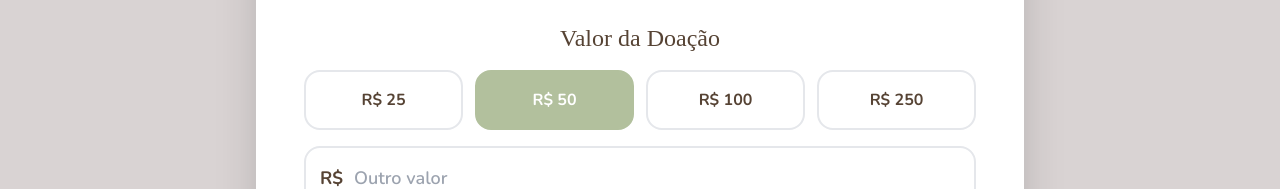
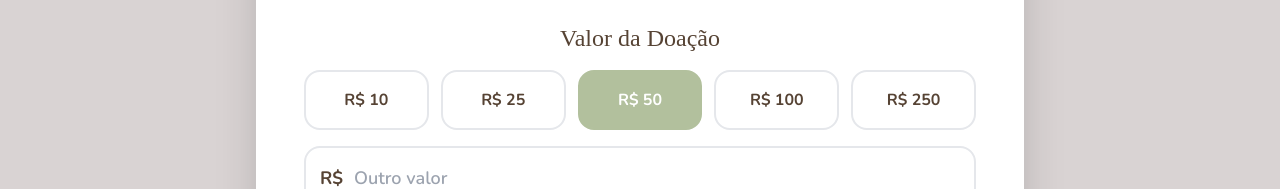
Before and after one commit to ong-projeto-maya/projeto-maya, a Next.js app: page /doacoes in a window 1280 px wide. Shown: the part 683-872 px from the top of the page. Built offline with nearby package versions, Linux system fonts and the light colour scheme; no server answers; a web font is replaced by a local one.

Commit message:
Update page.tsx

```diff
--- a/app/doacoes/page.tsx
+++ b/app/doacoes/page.tsx
@@ -6,7 +6,7 @@ import { Heart, DollarSign, CreditCard, Check, Lock } from 'lucide-react'
 
 type DonationType = 'single' | 'monthly'
 
-const presetAmounts = [25, 50, 100, 250]
+const presetAmounts = [10, 25, 50, 100, 250]
 
 export default function DoacoesPage() {
   const [donationType, setDonationType] = useState<DonationType>('single')
@@ -128,7 +128,7 @@ export default function DoacoesPage() {
               <h2 className="font-display text-2xl text-maya-brown dark:text-white mb-4 text-center">
                 Valor da Doação
               </h2>
-              <div className="grid grid-cols-2 md:grid-cols-4 gap-3 mb-4">
+              <div className="grid grid-cols-3 md:grid-cols-5 gap-3 mb-4">
                 {presetAmounts.map((amount) => (
                   <button
                     key={amount}
```
